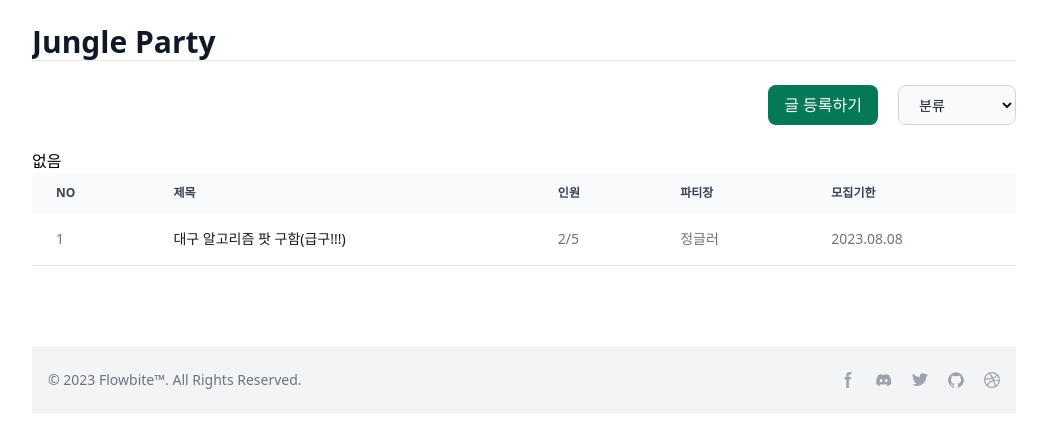
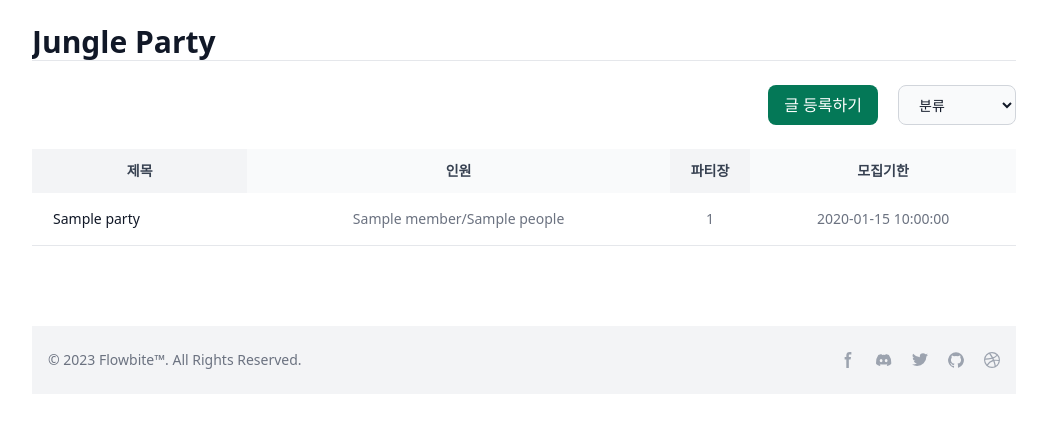
Before and after one commit to hjlee5701/Jungle-Hub, a Flask app: page /party in a window 1280 px wide. Shown: the part 74-502 px from the top of the page, without its empty margins (116-1163 px from the left). Run offline with Flask 3, Linux system fonts and the light colour scheme; a database or web service that is not in the repository returns one stand-in record (values such as "Sample title").

Commit message:
feat:[이현진] jinja2로 파티 리스트 랜더링 기능

```diff
--- a/app.py
+++ b/app.py
@@ -83,10 +83,11 @@ def login():
     print(refresh_token)
     return resp
 
-
+#전체 파티 리스트
 @app.route('/party', methods=['GET'])
 def party_list():
-    partyList = list(userdb.partyList.find({}))
+    partyList = list(userdb.party.find({}))
+    print(partyList)
     return render_template('partyList.html', partyList=partyList)
 
 
--- a/templates/partyList.html
+++ b/templates/partyList.html
@@ -18,48 +18,40 @@
                 </div>
                 <br>
                 <table class="w-full text-sm text-left text-gray-500 dark:text-gray-400">
-                    <thead class="text-xs text-gray-700 uppercase bg-gray-50 dark:bg-gray-700 dark:text-gray-400">
-                        <tr>
-                            <th scope="col" class="px-6 py-3">
-                                NO
-                            </th>
-                            <th scope="col" class="px-6 py-3">
+                    <thead class="text-s text-center text-gray-700 uppercase bg-gray-50 dark:bg-gray-700 dark:text-gray-400">
+                        <tr class="py-3">
+                            <th scope="col-6" class="py-3 bg-gray-100">
                                 제목
                             </th>
-                            <th scope="col" class="px-6 py-3">
+                            <th scope="col-1" class="py-3">
                                 인원
                             </th>
-                            <th scope="col" class="px-6 py-3">
+                            <th scope="col-2" class="py-3 bg-gray-100">
                                 파티장
                             </th>
-                            <th scope="col" class="px-6 py-3">
+                            <th scope="col-1" class="py-3">
                                 모집기한
                             </th>
                         </tr>
                     </thead>
                     <tbody>
+                        <!-- _id, title, people, time, startDate, endDate, closeDate, chatUrl, content -->
+                        {% for party in partyList %}
                             <tr class="bg-white border-b dark:bg-gray-800 dark:border-gray-700">
-                            <td class="px-6 py-4">
-                                1
+                                <td class="py-4 font-medium text-gray-900"  style="text-indent: 20px;">
+                                    <a href="/partyDetail">{{party.title}}</a>
                                 </td>
-                            <th scope="row" class="px-6 py-4 font-medium text-gray-900 whitespace-nowrap dark:text-white">
-                                대구 알고리즘 팟 구함(급구!!!)
-                            </th>
-                            <td class="px-6 py-4">
-                                2/5
+                                <td class="text-center">
+                                    {{party.member}}/{{party.people}}
                                 </td>
-                            <td class="px-6 py-4">
-                                정글러
+                                <td class="text-center">
+                                    {{party.userId}}
                                 </td>
-                            <td class="px-6 py-4">
-                                2023.08.08
+                                <td class="text-center">
+                                    {{party.closeDate}}
                                 </td>
                             </tr>
-                        {% if parties %}
-                        <p>  있음 </p>
-                        {% else %}
-                        <p>없음</p>
-                        {% endif %}
+                        {%endfor%}
                     </tbody>
                 </table>
             </div>
```
Lines whose indentation alone changed are shown as unchanged.
